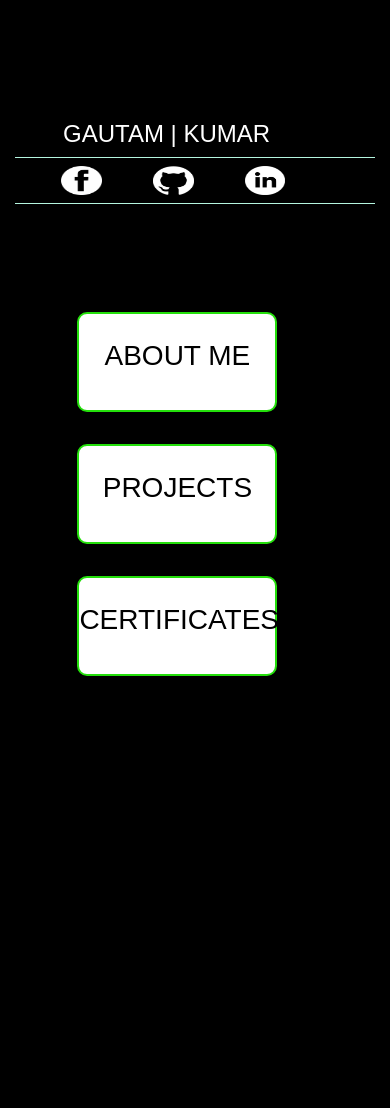
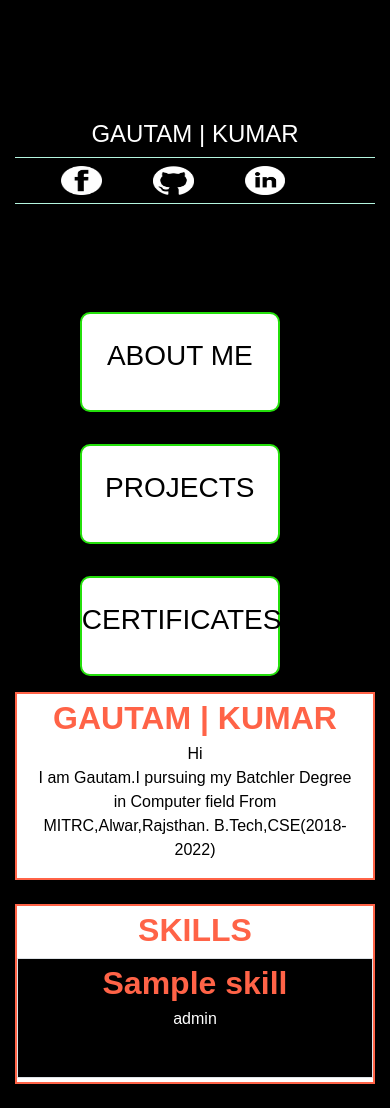
Before and after one commit to GK-SVG/MyPortfolio, a Django app: template templates/myapp/about.html in a window 390 px wide. Before the commit the page ends 676 px from the top, so only its background shows below. Run offline with Django 3.2, Linux system fonts and the light colour scheme; the template is opened without the code that fills it: values that come from a table or form of the project are taken from there, others are empty; tables that the repository leaves empty hold one stand-in row (values such as "Sample post"); parts of the project's set-up code (start-up, migrations or seed data) failed here and were passed over; some libraries are stand-ins or nearby versions.

Commit message:
templates/static files

```diff
--- /dev/null
+++ b/static/css/about.css
@@ -0,0 +1,36 @@
+
+.me {
+    margin: 0 auto;
+    color: black;
+    background-color: white;
+    border: 2px solid tomato;
+}
+
+strong{
+    font-size: 3em;
+    color: tomato;
+}
+.skills{
+    margin: 0 auto;
+    height: 120px;
+    background-color: black;
+    color: white;
+}
+p{
+    font-size: 2em;
+}
+
+@media screen and (max-width: 820px) {
+   p{
+       font-size: 1em;
+   }
+   strong{
+    font-size: 2em;
+    color: tomato;
+}
+}
+
+.myproject{
+   background-color: black;
+   width: 100%;
+}
--- a/static/css/style.css
+++ b/static/css/style.css
@@ -1,7 +1,7 @@
 body {
     background-color: black;
     font-family: sans-serif;
-    overflow: hidden;
+    overflow-x: hidden;
 }
 
 .div1 {
@@ -14,7 +14,7 @@ body {
 
 h2 {
     margin-top: 5em;
-    margin-left: 16.5em;
+
 }
 
 .div3 {
@@ -42,7 +42,6 @@ img {
     height: 100px;
     background: white;
     color: black;
-    margin-left: 2em;
     cursor: pointer;
     box-sizing: border-box;
     text-align: center;
@@ -82,7 +81,7 @@ h3 {
     h2 {
         font-size: 1.5em;
         margin-top: 5em;
-        margin-left: 2em;
+
     }
 
 
@@ -112,7 +111,7 @@ h3 {
         width: 200px;
         background: white;
         color: black;
-        margin-left: 1.3em;
+        margin-left: 1.35em;
         cursor: pointer;
         box-sizing: border-box;
         text-align: center;
--- a/static/css/style2.css
+++ /dev/null
@@ -1,4 +0,0 @@
-body{
-    background-color: black;
-    color: white;
-}
--- a/templates/myapp/about.html
+++ b/templates/myapp/about.html
@@ -1,31 +1,24 @@
-
 {% extends 'myapp/index.html' %}
-<!-- <!DOCTYPE html>
-<html lang="en">
-<head>
-    {% load static %}
-    <meta charset="UTF-8">
-    <meta name="viewport" content="width=device-width, initial-scale=1.0">
-    <link rel="stylesheet" href="https://maxcdn.bootstrapcdn.com/bootstrap/4.0.0/css/bootstrap.min.css"
-        integrity="sha384-Gn5384xqQ1aoWXA+058RXPxPg6fy4IWvTNh0E263XmFcJlSAwiGgFAW/dAiS6JXm" crossorigin="anonymous">
-    <link href="https://fonts.googleapis.com/css2?family=Bebas+Neue&family=Comfortaa&family=Lobster+Two&display=swap"
-        rel="stylesheet">
-    <link rel="stylesheet" href="{% static 'css/style2.css' %}">
-    <title>GAUTAM | KUMAR</title>
-</head>
-<body>
-    <div class="container">
-        <h2>GAUTAM | KUMAR</h2>
-
+{% block body %}
+<div class="container">
+    <div class="col-md-6  text-center me">
+        <strong>GAUTAM | KUMAR</strong><br>
+        <p >
+            Hi<br>
+            I am Gautam.I pursuing my Batchler Degree in Computer field From MITRC,Alwar,Rajsthan.
+            B.Tech,CSE(2018-2022)
+        </p>
     </div>
-    <script src="https://code.jquery.com/jquery-3.2.1.slim.min.js"
-        integrity="sha384-KJ3o2DKtIkvYIK3UENzmM7KCkRr/rE9/Qpg6aAZGJwFDMVNA/GpGFF93hXpG5KkN" crossorigin="anonymous">
-    </script>
-    <script src="https://cdnjs.cloudflare.com/ajax/libs/popper.js/1.12.9/umd/popper.min.js"
-        integrity="sha384-ApNbgh9B+Y1QKtv3Rn7W3mgPxhU9K/ScQsAP7hUibX39j7fakFPskvXusvfa0b4Q" crossorigin="anonymous">
-    </script>
-    <script src="https://maxcdn.bootstrapcdn.com/bootstrap/4.0.0/js/bootstrap.min.js"
-        integrity="sha384-JZR6Spejh4U02d8jOt6vLEHfe/JQGiRRSQQxSfFWpi1MquVdAyjUar5+76PVCmYl" crossorigin="anonymous">
-    </script>
-</body>
-</html> -->
+    <div class="col-md-12 me my-4 text-center">
+        <strong>SKILLS</strong>
+        <div class="row">
+            {% for skill in skills %}
+            <div class="col-md-3 my-1 text-center border skills">
+                <strong>{{skill.name}}</strong><br>
+                {{skill.level}}
+            </div>
+            {% endfor %}
+        </div>
+    </div>
+</div>
+{% endblock body %}
--- a/templates/myapp/index.html
+++ b/templates/myapp/index.html
@@ -10,14 +10,15 @@
     <link href="https://fonts.googleapis.com/css2?family=Bebas+Neue&family=Comfortaa&family=Lobster+Two&display=swap"
         rel="stylesheet">
     <link rel="stylesheet" href="{% static 'css/style.css' %}">
+    <link rel="stylesheet" href="{% static 'css/about.css' %}">
     <title>GAUTAM | KUMAR</title>
 </head>
 <body>
     <div class="fluid-container">
         <div class="col-md-12   div1">
-            <h2>GAUTAM | KUMAR</h2>
+            <h2 class="text-center">GAUTAM | KUMAR</h2>
             <hr>
-            <div class="div3 center my-2">
+            <div class="div3  my-2">
                 <a href="https://www.facebook.com/profile.php?id=100050134031510"> <img src="{% static 'images/fb.png' %}" alt=""></a>
                 <a href="https://github.com/GK-SVG"> <img src="{% static 'images/git.png' %}" alt=""></a>
                 <a href="https://www.linkedin.com/in/gautam-kumar-3b328b18b/"> <img src="{% static 'images/link.png' %}" alt=""></a>
@@ -32,14 +33,14 @@
                     </div></a>
                 </div>
                 <div class="col-md-4   my-3 ">
-                    <div class="div2 mycard">
+                  <a href="/project/" style="text-decoration: none;">  <div class="div2 mycard">
                         <h3>PROJECTS</h3>
-                    </div>
+                    </div></a>
                 </div>
                 <div class="col-md-4  my-3">
-                    <div class="div2 mycard">
+                   <a href="/certificate/" style="text-decoration: none;">  <div class="div2 mycard">
                         <h3>CERTIFICATES</h3>
-                    </div>
+                    </div></a>
                 </div>
             </div>
         </div>
```
Also changed, not shown: myapp/views.py (+11 -2 lines), templates/myapp/certificate.html (added, +10 -0 lines), templates/myapp/project.html (added, +41 -0 lines), templates/myapp/projectdisc.html (added, +22 -0 lines), static/images/host.png (added).
